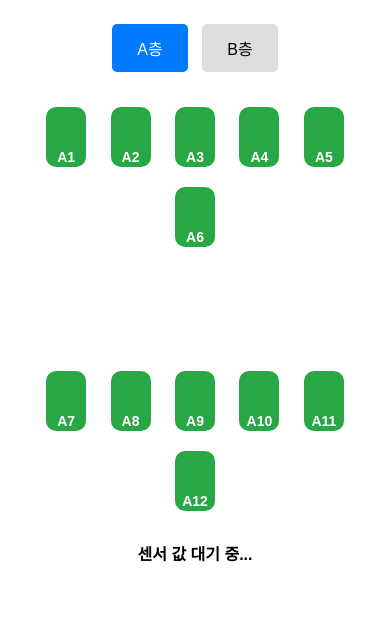
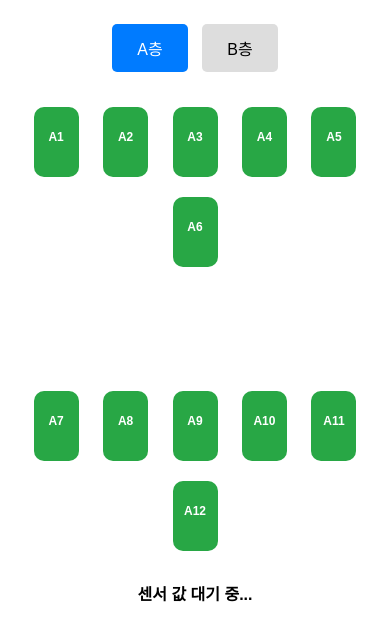
Before and after one commit to kdy0423-png/auto-parking_web, a plain HTML site: page index.html in a window 390 px wide. Shown: the part 70-710 px from the top of the page. Drawn offline with Linux system fonts and the light colour scheme; no server answers.

Commit message:
Update index.html

```diff
--- a/index.html
+++ b/index.html
@@ -28,7 +28,7 @@
     .occupied { background-color: #dc3545; }  /* 빨강(주차중) */
 
     @media (max-width: 600px) {
-      .parking-box { width: 40px; height: 60px; line-height: 100px; font-size: 14px; }
+      .parking-box { width: 45px; height: 70px; line-height: 60px; font-size: 12px; }
     }
   </style>
 </head>
```
